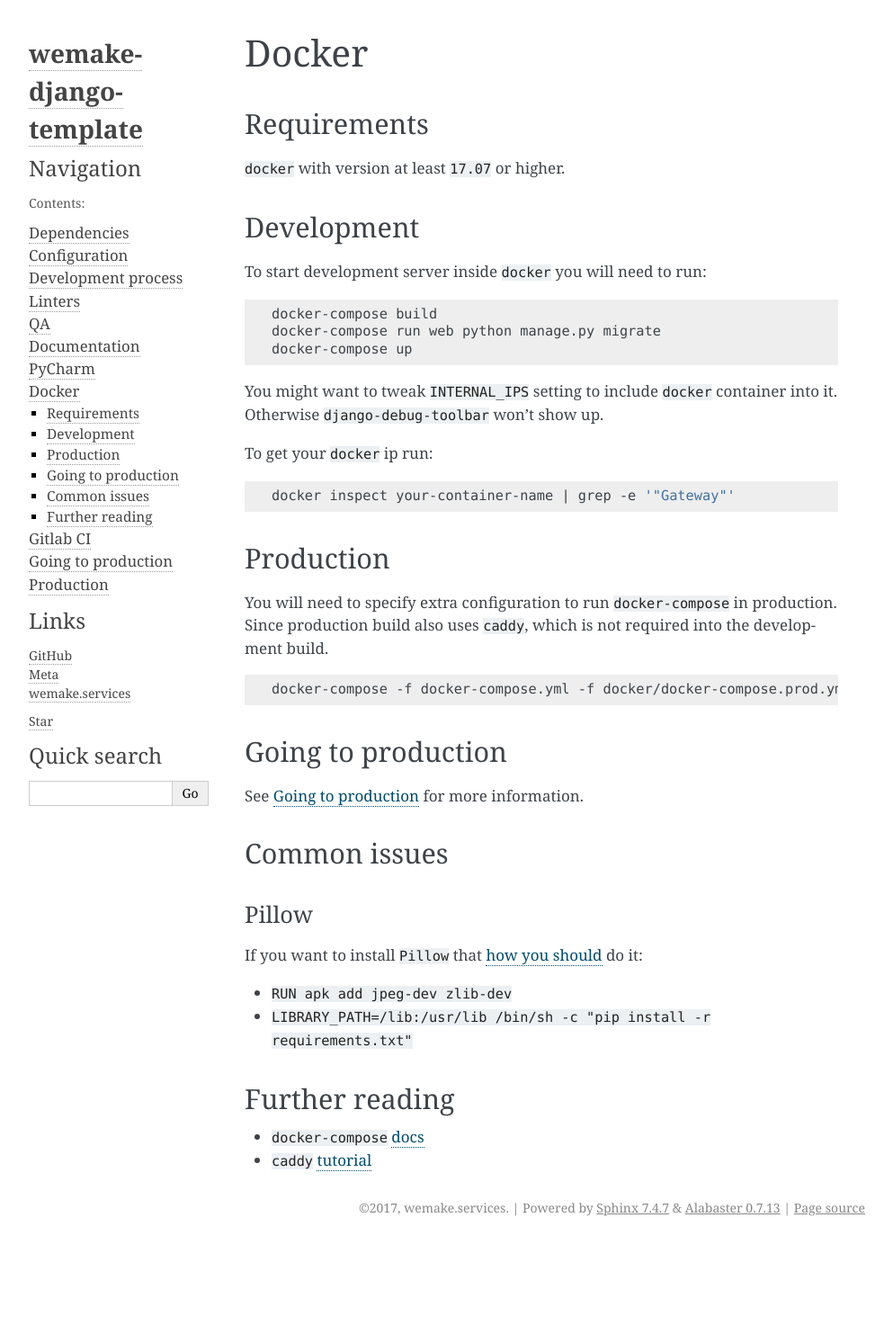
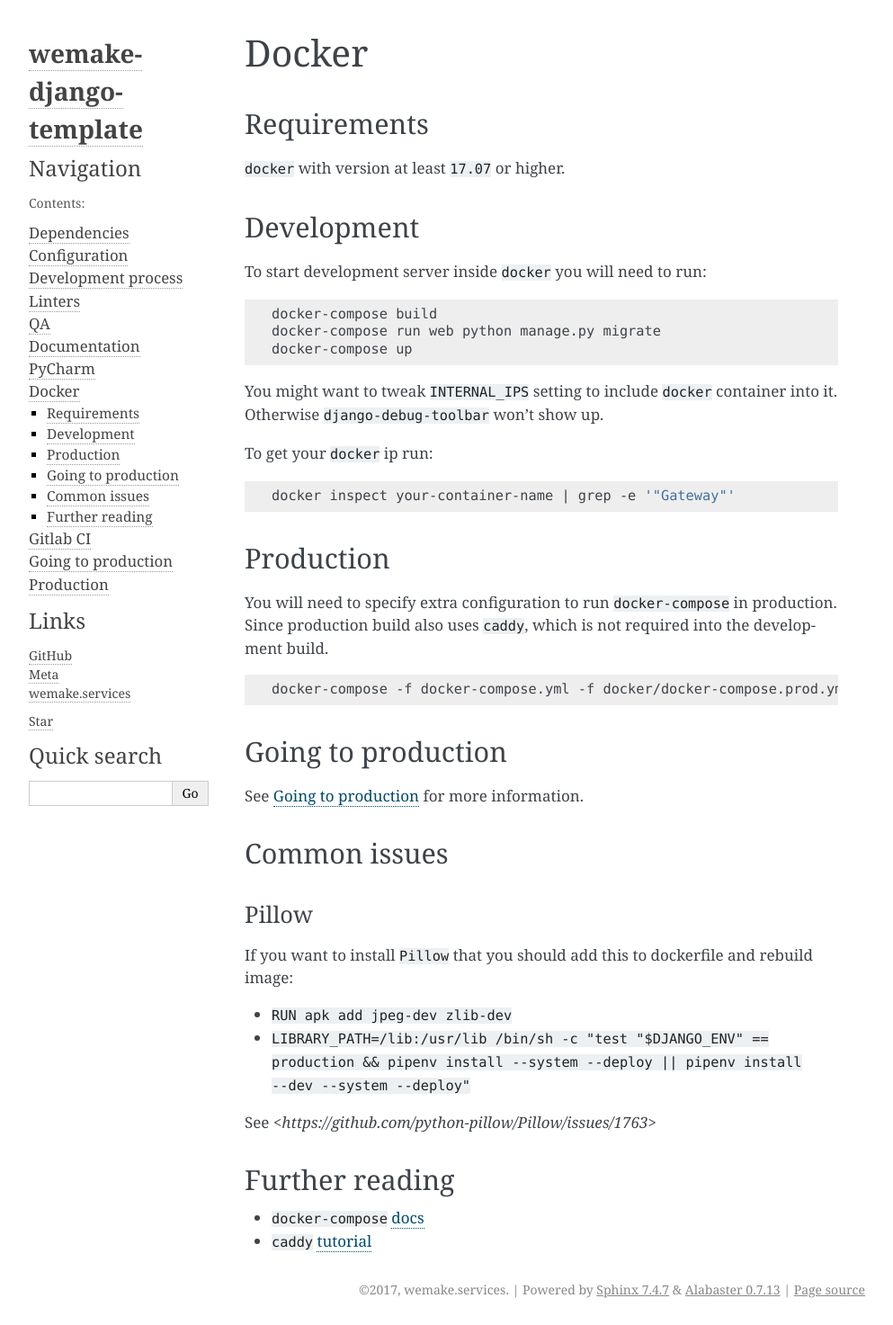
Before and after one commit to wemake-services/wemake-django-template, a Sphinx documentation site: the page built from {{cookiecutter.project_name}}/docs/_pages/template/docker.rst, in a window 1280 px wide. Shown: the whole page at 90% size, without its empty margins (148-1141 px from the left). Built offline with Sphinx 7.4.7, drawn with Linux system fonts in a browser that asks for light colours; pages that are not in the unit, such as notebooks, are missing from menus; before the commit the page ends 1382 px from its top, so only the background shows below that.

Commit message:
Adds How to use Pillow with Alpine to docker readme

```diff
--- a/{{cookiecutter.project_name}}/docs/_pages/template/docker.rst
+++ b/{{cookiecutter.project_name}}/docs/_pages/template/docker.rst
@@ -49,11 +49,12 @@
 Pillow
 ~~~~~~
 
-If you want to install ``Pillow`` that `how you should <https://github.com/python-pillow/Pillow/issues/1763>`_ do it:
+If you want to install ``Pillow`` that you should add this to dockerfile and rebuild image:
 
 - ``RUN apk add jpeg-dev zlib-dev``
-- ``LIBRARY_PATH=/lib:/usr/lib /bin/sh -c "pip install -r requirements.txt"``
+- ``LIBRARY_PATH=/lib:/usr/lib /bin/sh -c "test "$DJANGO_ENV" == production && pipenv install --system --deploy || pipenv install --dev --system --deploy"``
 
+See `<https://github.com/python-pillow/Pillow/issues/1763>`
 
 Further reading
 ---------------
```
